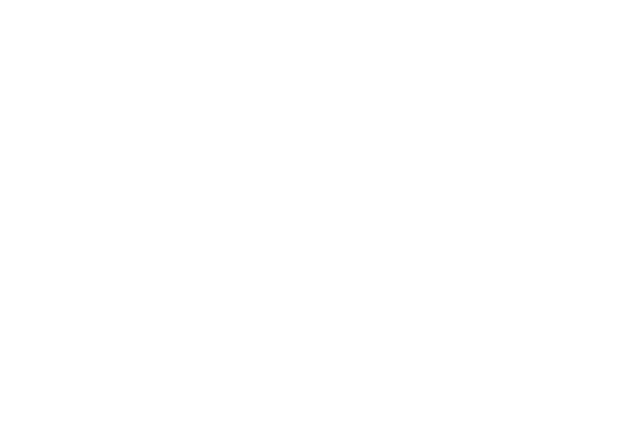
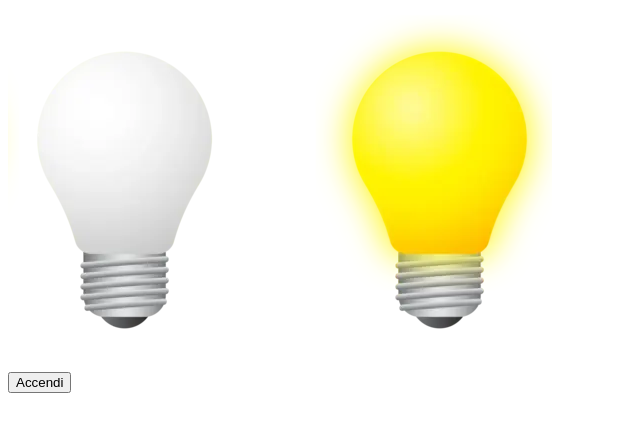
Before and after one commit to paolo-della-fera/js-dom-1, a plain HTML site: page index.html in a window 1280 px wide. Shown: the whole page, without its empty margins (0-640 px from the left). Drawn offline with Linux system fonts and the light colour scheme.

Commit message:
add div img & div btn

```diff
--- a/index.html
+++ b/index.html
@@ -1,14 +1,29 @@
 <!DOCTYPE html>
 <html lang="en">
+
 <head>
     <meta charset="UTF-8">
     <meta name="viewport" content="width=device-width, initial-scale=1.0">
     <title>Document</title>
+
+    <link rel="stylesheet" href="./style.css">
 </head>
+
 <body>
 
+    <!-- div img -->
+    <div id="img">
+        <img id="ligth_off" src="./switch_img/img/white_lamp.png" alt="Lampadina Spenta">
+        <img id="ligth_on" src="./switch_img/img/yellow_lamp.png" alt="Lampadina Accesa">
+    </div>
+
+    <!-- button -->
+    <div>
+        <button id="btn">Accendi</button>
+    </div>
 
 
     <script src="./main.js"></script>
 </body>
+
 </html>
```
